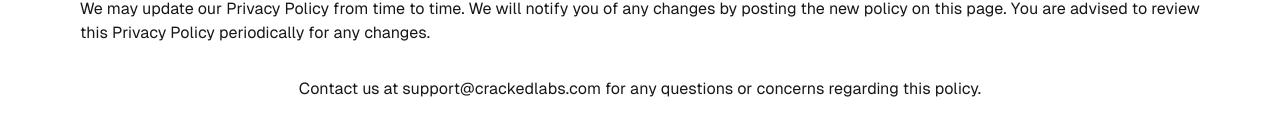
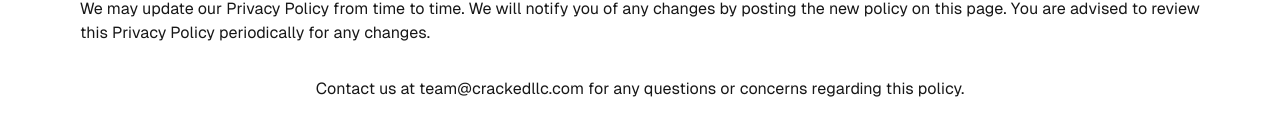
Before and after one commit to srilokhkaruturi/cracked-labs-website, a Next.js app: page /privacy in a window 1280 px wide. Shown: the part 531-666 px from the top of the page. Built offline with nearby package versions, Linux system fonts and the light colour scheme.

Commit message:
feat: fix email

```diff
--- a/app/privacy/page.tsx
+++ b/app/privacy/page.tsx
@@ -22,7 +22,7 @@ export default function PrivacyPolicy() {
         We may update our Privacy Policy from time to time. We will notify you of any changes by posting the new policy on this page. You are advised to review this Privacy Policy periodically for any changes.
       </p>
       <footer className="mt-8 text-center">
-        <p>Contact us at support@crackedlabs.com for any questions or concerns regarding this policy.</p>
+        <p>Contact us at team@crackedllc.com for any questions or concerns regarding this policy.</p>
       </footer>
     </div>
   );
--- a/app/support/page.tsx
+++ b/app/support/page.tsx
@@ -26,7 +26,7 @@ export default function TermsOfService() {
           We reserve the right to modify these terms at any time. We will notify you of any changes by posting the new terms on this page. You are advised to review these terms periodically for any changes.
         </p>
         <footer className="mt-8 text-center">
-          <p>Contact us at team@crackedlabs.com for any questions or concerns regarding these terms.</p>
+          <p>Contact us at team@crackedllc.com for any questions or concerns regarding these terms.</p>
         </footer>
       </div>
     );
--- a/app/terms/page.tsx
+++ b/app/terms/page.tsx
@@ -26,7 +26,7 @@ export default function TermsOfService() {
         We reserve the right to modify these terms at any time. We will notify you of any changes by posting the new terms on this page. You are advised to review these terms periodically for any changes.
       </p>
       <footer className="mt-8 text-center">
-        <p>Contact us at support@crackedlabs.com for any questions or concerns regarding these terms.</p>
+        <p>Contact us at team@crackedllc.com for any questions or concerns regarding these terms.</p>
       </footer>
     </div>
   );
```
